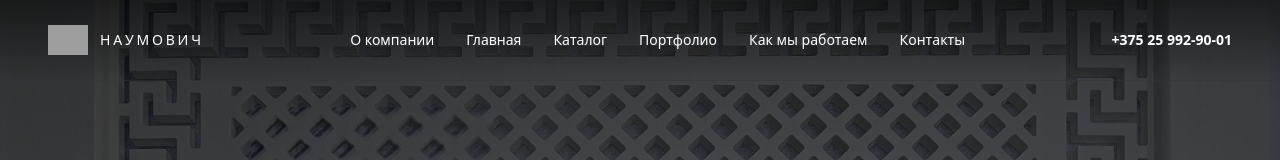
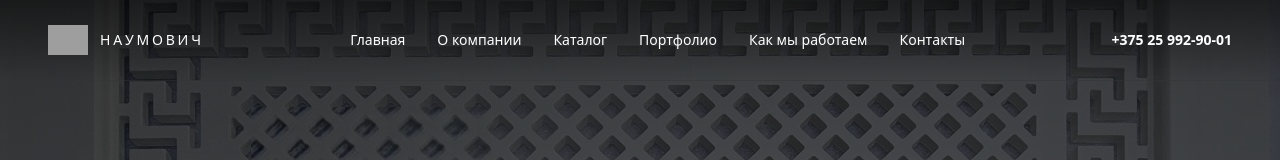
Before and after one commit to IljaBelousow/naumovich-site, a Next.js app: page / in a window 1280 px wide. Shown: the top 160 px of the page. Built offline with nearby package versions, Linux system fonts and the light colour scheme; grey boxes are pictures that could not be loaded.

Commit message:
Put Home first and About second in navigation

```diff
--- a/src/components/Header.tsx
+++ b/src/components/Header.tsx
@@ -5,8 +5,8 @@ import Link from "next/link";
 import { usePathname } from "next/navigation";
 
 const navigation = [
+  { name: "Главная", href: "/" },
   { name: "О компании", href: "/about" },
-  { name: "Главная", href: "/" },
   { name: "Каталог", href: "/catalog" },
   { name: "Портфолио", href: "/portfolio" },
   { name: "Как мы работаем", href: "/production" },
```
